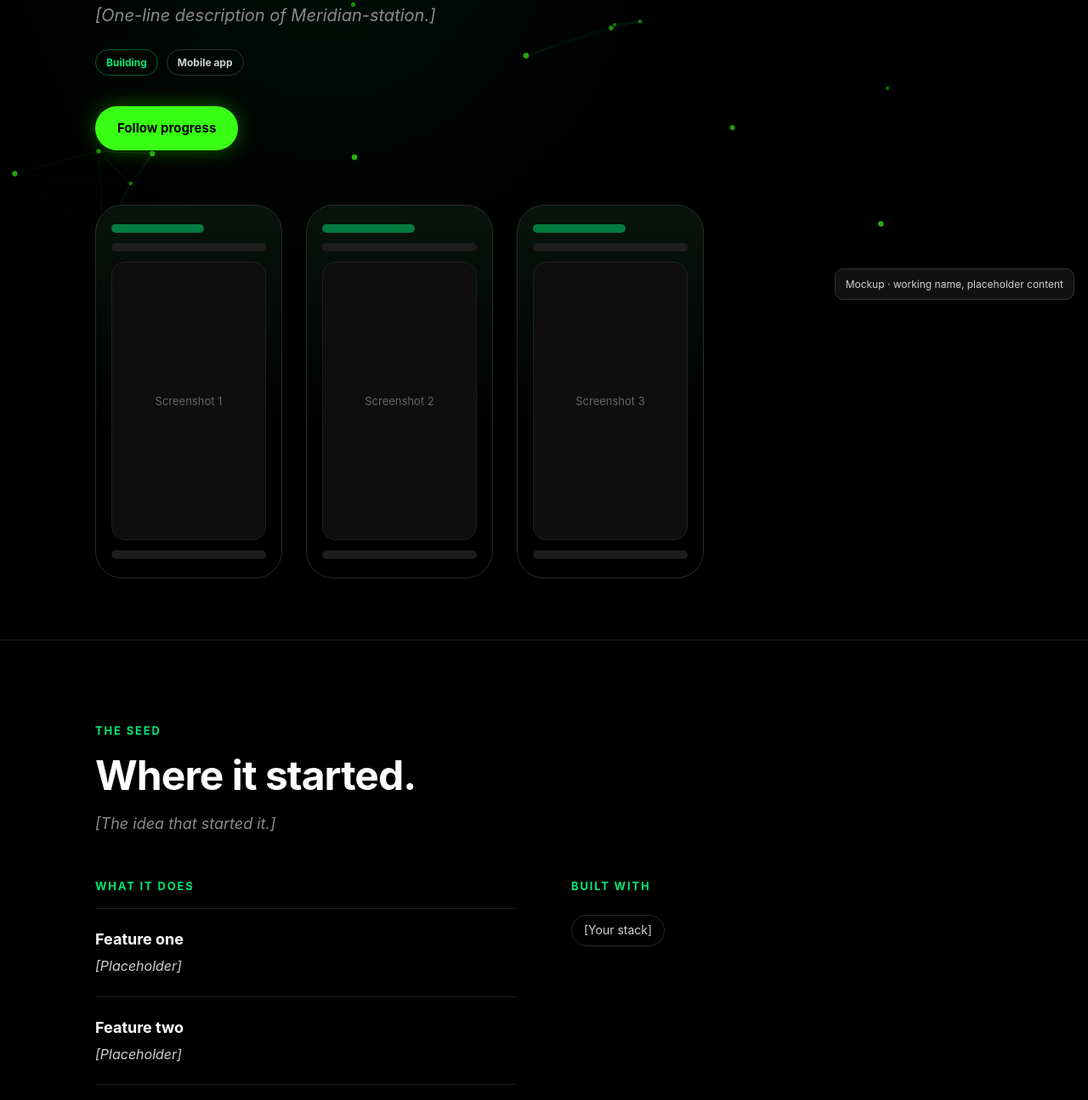
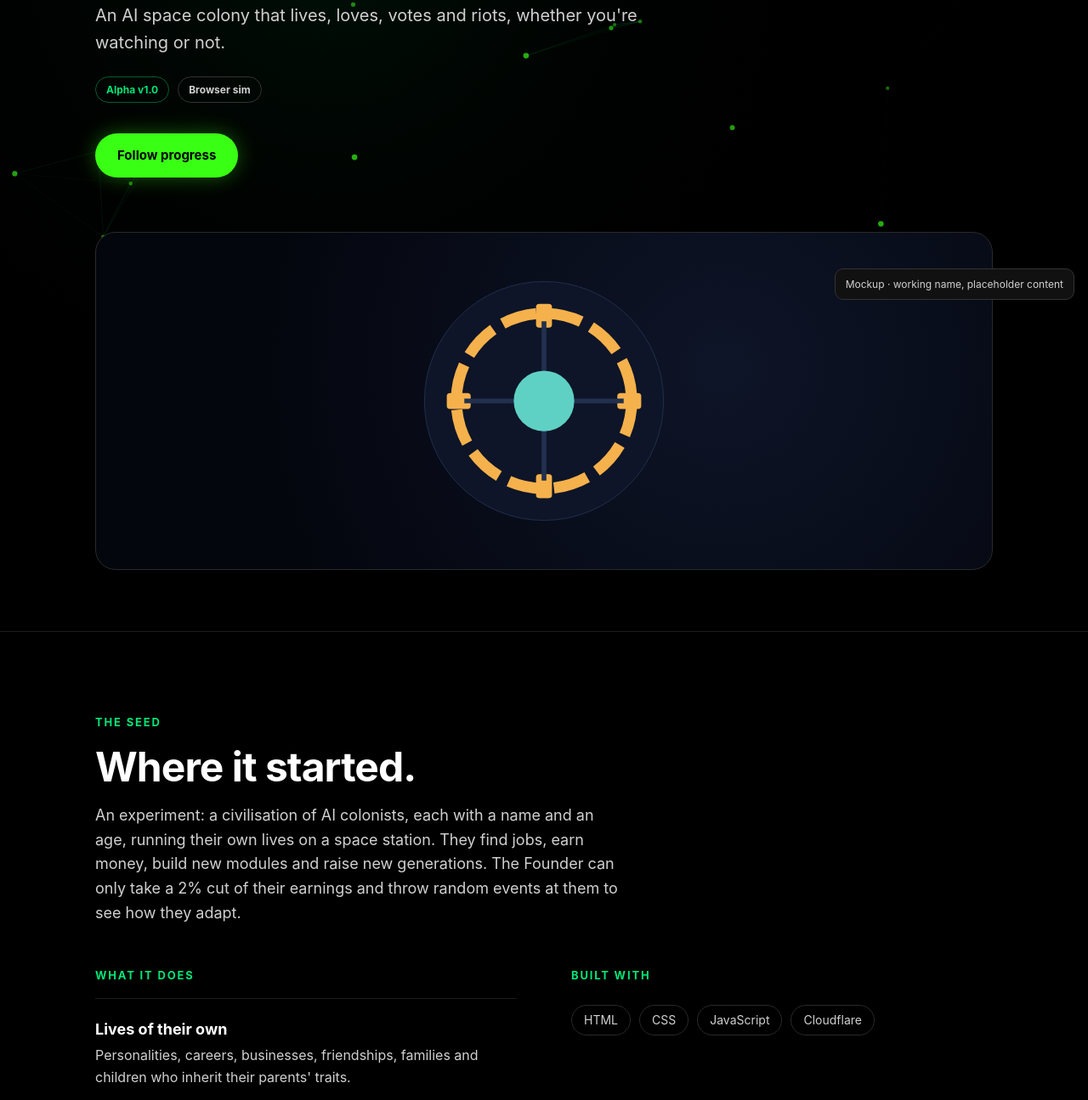
Before and after one commit to charliehorton-SIM/llogic-labs-site, a plain HTML site: page meridian-station.html in a window 1280 px wide. Shown: the part 431-1726 px from the top of the page at 85% size. Drawn offline with Linux system fonts and the light colour scheme; a web font is replaced by a local one.

Commit message:
Fill in Meridian Station venture card and project page
Co-Authored-By: Claude Opus 5.5 <noreply@anthropic.com>
Claude-Session: https://claude.ai/code/session_01YPK1Noaao3Hd2rR32nwQiD

```diff
--- a/meridian-station.html
+++ b/meridian-station.html
@@ -1,5 +1,5 @@
 <!doctype html><html lang="en"><head><meta charset="utf-8"><meta name="viewport" content="width=device-width,initial-scale=1">
-<title>Meridian-station · Llogic Labs</title><link rel="preconnect" href="https://api.fontshare.com"><link href="https://api.fontshare.com/v2/css?f[]=satoshi@400,700&display=swap" rel="stylesheet">
+<title>Meridian Station · Llogic Labs</title><link rel="preconnect" href="https://api.fontshare.com"><link href="https://api.fontshare.com/v2/css?f[]=satoshi@400,700&display=swap" rel="stylesheet">
 <style>
 :root{--black:#000;--neon:#39FF14;--emerald:#00E676;--white:#fff;--grey:#D0D0D0;--line:#1c1c1c;--card:#0a0a0a}
 *{box-sizing:border-box;margin:0;padding:0}
@@ -102,17 +102,17 @@ section,header,footer{position:relative;background:transparent}
 </style></head><body><nav><div class="wrap"><a class="brand" href="index.html"><svg viewBox="0 0 200 200" aria-hidden="true"><line x1="100" y1="150" x2="100" y2="74" stroke="#00E676" stroke-width="12"/><path d="M20 60 Q62 24 98 58 L68 86 Z" fill="#00E676"/><path d="M180 60 Q138 24 102 58 L132 86 Z" fill="#39FF14"/><circle cx="100" cy="160" r="30" fill="#39FF14"/></svg>Llogic Labs</a>
 <div class="links"><a href="index.html#ventures" class=on>Ventures</a><a href="index.html#story">About</a><a href="index.html#join">Contact</a></div>
 <a class="btn ghost" href="index.html#join" style="padding:10px 20px">Get in touch</a></div></nav>
-<header class="phero wrap"><p class="crumb"><a href="index.html#ventures">Ventures</a> / Meridian-station</p>
-<div class="logo-slot big">MS<br>LOGO</div>
-<h1>Meridian-station</h1><p class="tag ph" style="margin-left:0">[One-line description of Meridian-station.]</p>
-<div class="pills"><span class="badge">Building</span><span class="badge" style="color:var(--grey);border-color:#333">Mobile app</span></div>
-<a class="btn" href="#">Follow progress</a>
-<div class="shots"><div class="phone"><div class="bar g"></div><div class="bar"></div><div class="blk">Screenshot 1</div><div class="bar"></div></div><div class="phone"><div class="bar g"></div><div class="bar"></div><div class="blk">Screenshot 2</div><div class="bar"></div></div><div class="phone"><div class="bar g"></div><div class="bar"></div><div class="blk">Screenshot 3</div><div class="bar"></div></div></div></header>
-<section><div class="wrap"><p class="eyebrow">The seed</p><h2>Where it started.</h2><p class="lead ph">[The idea that started it.]</p>
-<div class="two"><div><p class="eyebrow">What it does</p><div class="feat"><h4>Feature one</h4><p class=ph>[Placeholder]</p></div><div class="feat"><h4>Feature two</h4><p class=ph>[Placeholder]</p></div><div class="feat"><h4>Feature three</h4><p class=ph>[Placeholder]</p></div></div>
-<div><p class="eyebrow">Built with</p><div class="stack"><span>[Your stack]</span></div></div></div></div></section>
-<section><div class="wrap"><p class="eyebrow">Progress</p><h2>Growth so far.</h2><div class="timeline"><div class="tl"><b>Done</b>Idea</div><div class="tl now"><b>Now</b>Building</div><div class="tl"><b>Next</b>Beta</div><div class="tl"><b>Next</b>Live</div></div></div></section>
-<section class="join"><div class="wrap"><h2>Want to follow Meridian-station?</h2><div class="cta"><a class="btn" href="#">Follow progress</a></div></div></section>
+<header class="phero wrap"><p class="crumb"><a href="index.html#ventures">Ventures</a> / Meridian Station</p>
+<svg class="ms-logo" viewBox="0 0 32 32" role="img" aria-label="Meridian Station logo" style="width:96px;height:96px;margin-bottom:28px;display:block"><circle cx="16" cy="16" r="12" fill="none" stroke="#f5b14c" stroke-width="3"/><circle cx="16" cy="16" r="4" fill="#5fd0c4"/></svg>
+<h1>Meridian Station</h1><p class="tag" style="margin-left:0">An AI space colony that lives, loves, votes and riots, whether you're watching or not.</p>
+<div class="pills"><span class="badge">Alpha v1.0</span><span class="badge" style="color:var(--grey);border-color:#333">Browser sim</span></div>
+<a class="btn" href="MERIDIAN_SITE_URL" target="_blank" rel="noopener">Follow progress</a>
+<div style="margin-top:64px;border:1px solid #2a2a2a;border-radius:24px;background:radial-gradient(circle at 70% 40%,#0e1528,#04060e 70%);padding:48px 24px;display:grid;place-items:center"><svg viewBox="0 0 320 320" role="img" aria-label="The Meridian Station emblem: a ring station" style="width:100%;max-width:300px"><circle cx="160" cy="160" r="150" fill="#0e1528" stroke="#22304f"/><g><circle cx="160" cy="160" r="110" fill="none" stroke="#f5b14c" stroke-width="14" stroke-dasharray="44 14"/><rect x="150" y="38" width="20" height="30" rx="4" fill="#f5b14c"/><rect x="150" y="252" width="20" height="30" rx="4" fill="#f5b14c"/><rect x="38" y="150" width="30" height="20" rx="4" fill="#f5b14c"/><rect x="252" y="150" width="30" height="20" rx="4" fill="#f5b14c"/><animateTransform attributeName="transform" type="rotate" from="0 160 160" to="360 160 160" dur="60s" repeatCount="indefinite"/></g><line x1="160" y1="60" x2="160" y2="260" stroke="#22304f" stroke-width="6"/><line x1="60" y1="160" x2="260" y2="160" stroke="#22304f" stroke-width="6"/><circle cx="160" cy="160" r="38" fill="#5fd0c4"/></svg></div></header>
+<section><div class="wrap"><p class="eyebrow">The seed</p><h2>Where it started.</h2><p class="lead">An experiment: a civilisation of AI colonists, each with a name and an age, running their own lives on a space station. They find jobs, earn money, build new modules and raise new generations. The Founder can only take a 2% cut of their earnings and throw random events at them to see how they adapt.</p>
+<div class="two"><div><p class="eyebrow">What it does</p><div class="feat"><h4>Lives of their own</h4><p>Personalities, careers, businesses, friendships, families and children who inherit their parents' traits.</p></div><div class="feat"><h4>Politics and faith</h4><p>Councils, parliaments and charters, and a faith that may come to worship the Founder.</p></div><div class="feat"><h4>Real time</h4><p>One real hour is one station day, so the colony keeps living while you're away.</p></div></div>
+<div><p class="eyebrow">Built with</p><div class="stack"><span>HTML</span><span>CSS</span><span>JavaScript</span><span>Cloudflare</span></div></div></div></div></section>
+<section><div class="wrap"><p class="eyebrow">Progress</p><h2>Growth so far.</h2><div class="timeline"><div class="tl"><b>Done</b>Idea and v0.5</div><div class="tl now"><b>Now</b>Alpha testing</div><div class="tl"><b>Next</b>Growing AI</div><div class="tl"><b>Goal</b>Beta</div></div></div></section>
+<section class="join"><div class="wrap"><h2>Want to follow Meridian Station?</h2><div class="cta"><a class="btn" href="MERIDIAN_SITE_URL" target="_blank" rel="noopener">Follow progress</a></div></div></section>
 <footer><div class="wrap"><span>© 2027 Llogic Labs · Connecting Innovation with Infinite Possibilities</span><span>Instagram · LinkedIn · X</span></div></footer>
 <svg class="vine" viewBox="0 0 24 1000" preserveAspectRatio="none" aria-hidden="true"><path id="vinePath" d="M12 0 C2 120 22 220 12 340 S2 560 12 680 S22 880 12 1000"/></svg>
 <canvas id="bg"></canvas>
```
Also changed, not shown: index.html (+2 -2 lines).
